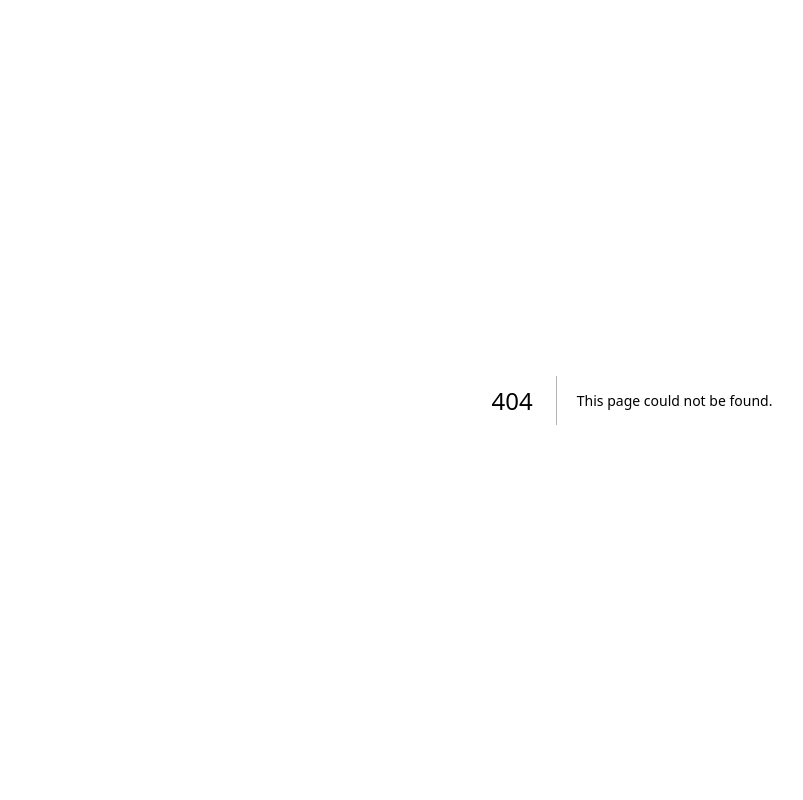
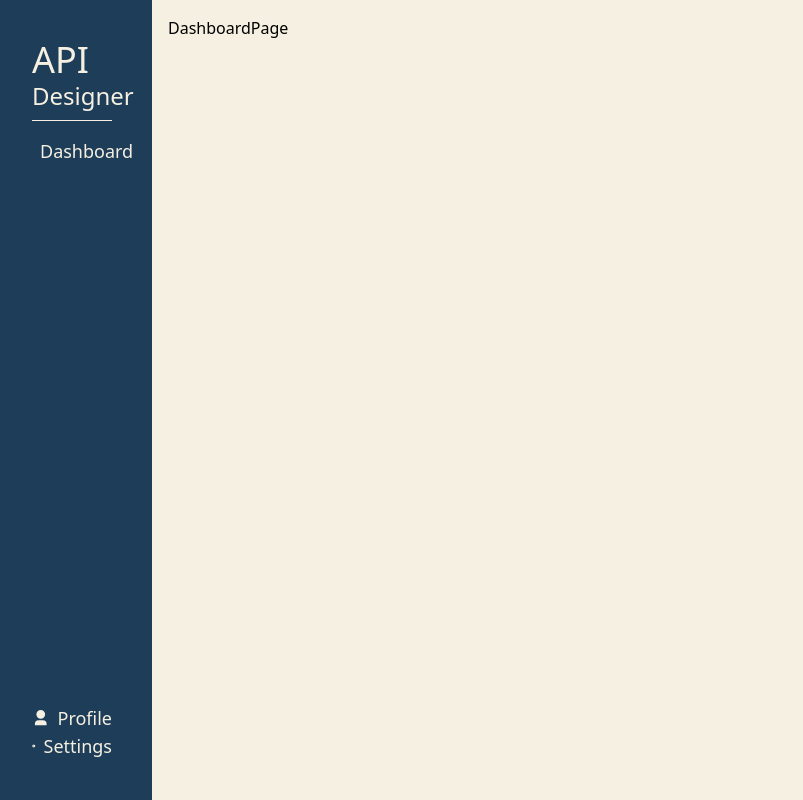
Before and after one commit to ParmarTarun/Api-Designer, a Next.js app: page /dashboard in a window 1280 px wide. Before the commit this address had no page. Shown: the whole page, without its empty margins (8-811 px from the left). Built offline with nearby package versions, Linux system fonts and the light colour scheme.

Commit message:
:sparkles: Add Links to Sidebar

```diff
--- /dev/null
+++ b/components/Layout.tsx
@@ -0,0 +1,15 @@
+import { ReactChildrenProps } from "@/types";
+import SideBar from "./SideBar";
+
+const Layout = ({ children }: ReactChildrenProps) => {
+  return (
+    <div className="h-screen bg-secondary grid grid-cols-8">
+      <div className="col-span-1 min-h-screen bg-primary">
+        <SideBar />
+      </div>
+      <div className=" p-4">{children}</div>
+    </div>
+  );
+};
+
+export default Layout;
--- /dev/null
+++ b/components/SideBar.tsx
@@ -0,0 +1,34 @@
+import Link from "next/link";
+import React from "react";
+import { RiSettingsFill, RiUser3Fill, RiDashboardFill } from "react-icons/ri";
+const SideBar = () => {
+  return (
+    <div className="h-full text-secondary p-10 flex flex-col justify-between">
+      <div className="upper-section">
+        <Link href={"/"} className="logo">
+          <h2 className="text-4xl">API</h2>
+          <h5 className="text-2xl">Designer</h5>
+        </Link>
+        <div className="border-b border-secondary mt-2"></div>
+        <div className="mt-4">
+          <Link href={"/dashboard"} className="text-lg flex items-center">
+            <RiDashboardFill className="mr-2" />
+            Dashboard
+          </Link>
+        </div>
+      </div>
+      <div className="lower-section">
+        <Link href={"/profile"} className="text-lg flex items-center">
+          <RiUser3Fill className="mr-2" />
+          Profile
+        </Link>
+        <Link href={"/settings"} className="text-lg flex items-center">
+          <RiSettingsFill className="mr-2" />
+          Settings
+        </Link>
+      </div>
+    </div>
+  );
+};
+
+export default SideBar;
--- a/package.json
+++ b/package.json
@@ -19,6 +19,7 @@
     "postcss": "8.4.30",
     "react": "18.2.0",
     "react-dom": "18.2.0",
+    "react-icons": "^4.11.0",
     "tailwindcss": "3.3.3",
     "typescript": "5.2.2"
   }
--- /dev/null
+++ b/pages/404.tsx
@@ -0,0 +1,7 @@
+import React from "react";
+
+const NotFoundPage = () => {
+  return <div>404</div>;
+};
+
+export default NotFoundPage;
--- a/pages/_app.tsx
+++ b/pages/_app.tsx
@@ -1,6 +1,11 @@
-import '@/styles/globals.css'
-import type { AppProps } from 'next/app'
+import Layout from "@/components/Layout";
+import "@/styles/globals.css";
+import type { AppProps } from "next/app";
 
 export default function App({ Component, pageProps }: AppProps) {
-  return <Component {...pageProps} />
+  return (
+    <Layout>
+      <Component {...pageProps} />
+    </Layout>
+  );
 }
--- /dev/null
+++ b/pages/dashboard/index.tsx
@@ -0,0 +1,7 @@
+import React from "react";
+
+const DashboardPage = () => {
+  return <div>DashboardPage</div>;
+};
+
+export default DashboardPage;
--- a/pages/index.tsx
+++ b/pages/index.tsx
@@ -1,17 +1,10 @@
+import Layout from "@/components/Layout";
 import { Inter } from "next/font/google";
 
 const inter = Inter({ subsets: ["latin"] });
 
-export default function Home() {
-  return (
-    <div className="h-screen bg-secondary">
-      <div className="w-1/5 min-h-screen bg-primary">
-        <div className="text-secondary p-10">
-          <h2 className="text-4xl">API</h2>
-          <h5 className="text-2xl">Designer</h5>
-          <div className="w-2/5 border-b border-secondary mt-2"></div>
-        </div>
-      </div>
-    </div>
-  );
-}
+const HomePage = () => {
+  return <div>Home</div>;
+};
+
+export default HomePage;
--- /dev/null
+++ b/pages/profile/index.tsx
@@ -0,0 +1,7 @@
+import React from "react";
+
+const ProfilePage = () => {
+  return <div>ProfilePage</div>;
+};
+
+export default ProfilePage;
--- /dev/null
+++ b/pages/settings/index.tsx
@@ -0,0 +1,7 @@
+import React from "react";
+
+const SettingsPage = () => {
+  return <div>SettingsPage</div>;
+};
+
+export default SettingsPage;
--- /dev/null
+++ b/types.ts
@@ -0,0 +1,5 @@
+import { ReactElement } from "react";
+
+export type ReactChildrenProps = {
+  children: ReactElement;
+};
```
Also changed, not shown: 1 other file (tests, documents, lock files or other folders).
